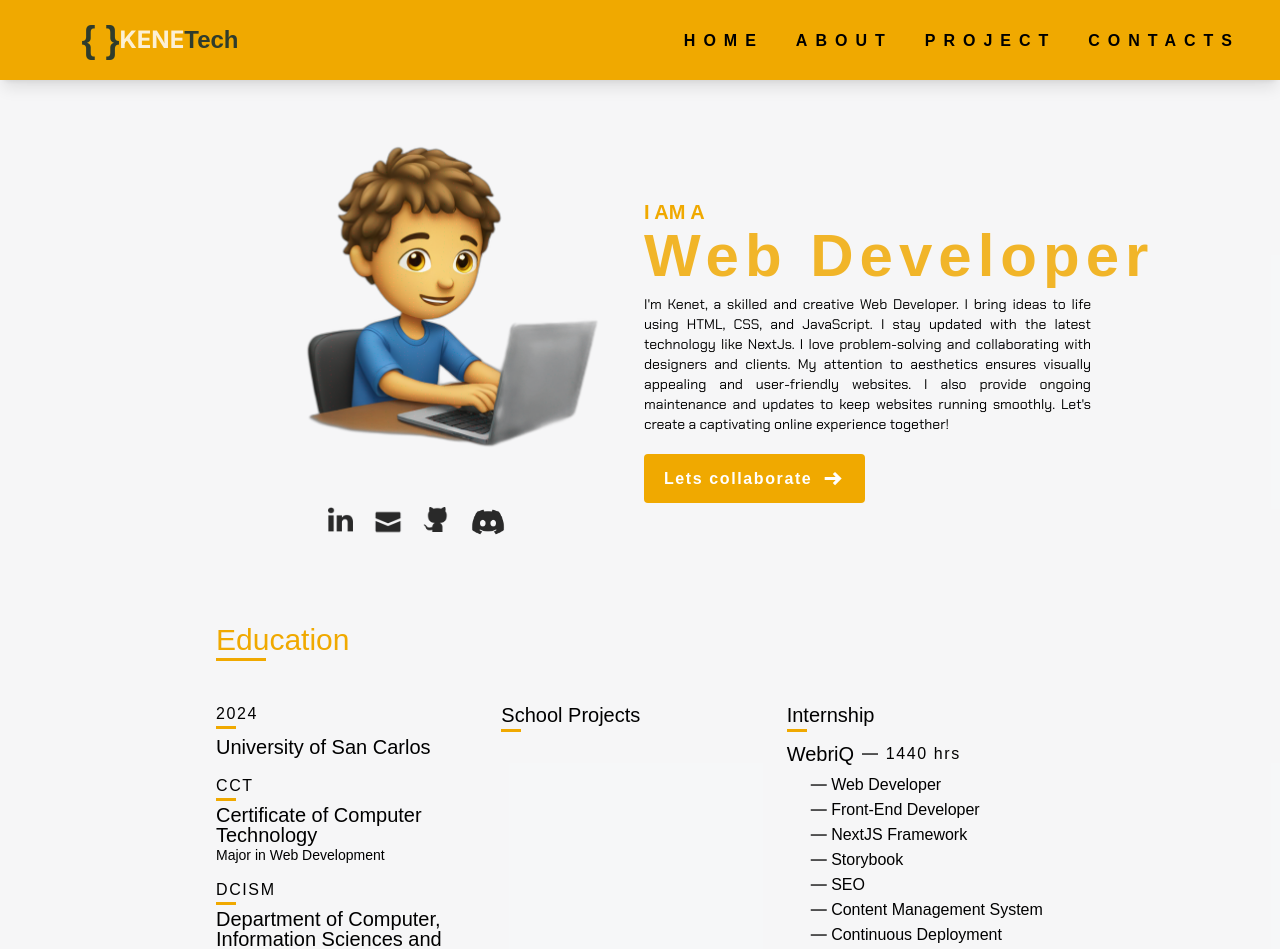
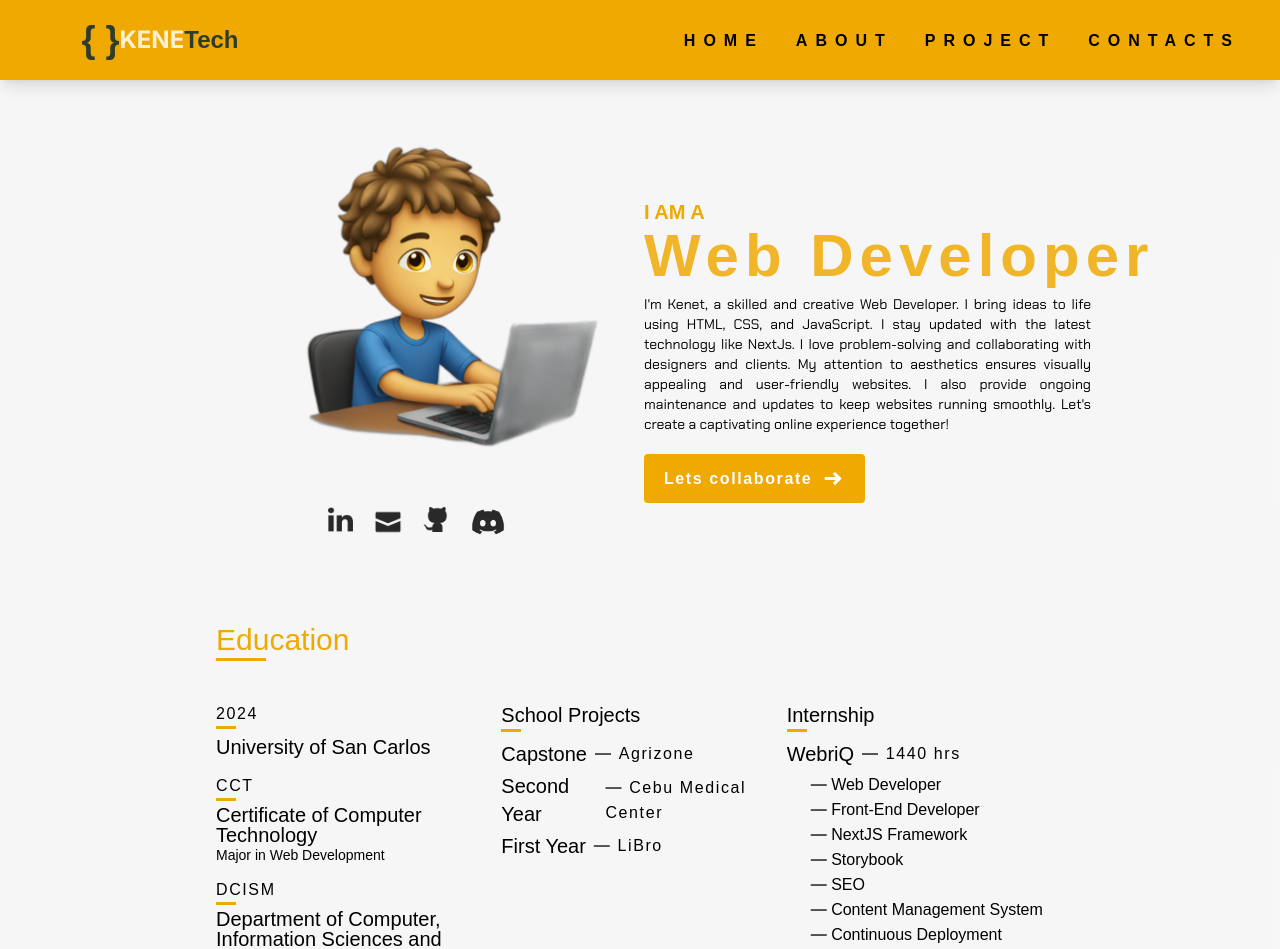
Before and after one commit to kenetmedez/portfolio, a Next.js app: page / in a window 1280 px wide. Shown: the top 949 px of the page. Built offline with nearby package versions, Linux system fonts and the light colour scheme; a web font is replaced by a local one.

Commit message:
Add: School proj(un)

```diff
--- a/components/Background.tsx
+++ b/components/Background.tsx
@@ -74,11 +74,61 @@ export default function Background() {
 
               <div className="school_projects">
                 <div className="school_content">
-                  <div className="year mb-2">
+                  <div className="header mb-2">
                     <span className="font-second text-black text-xl">
                       School Projects
                     </span>
                     <div className="h-[3px] bg-primary md:w-[20px] w-[30px]" />
+                  </div>
+
+                  <div>
+                    <div className="flex flex-row items-center justify-start mb-1 gap-2">
+                      {/* <a
+                        href=""
+                        target="_blank"
+                        rel="noopener noreferrer"
+                        className="flex flex-row items-center justify-start mb-1 gap-x-2"
+                      > */}
+                      <h3 className="font-second items-center lg:text-xl text-lg hover:underline">
+                        Capstone
+                      </h3>
+                      <span className="tracking-widest">
+                          &mdash; <span className="font-second">Agrizone</span>
+                        </span>
+                      {/* </a> */}
+                    </div>
+
+                    <div className="flex flex-row items-center justify-start mb-1 gap-2">
+                      {/* <a
+                        href=""
+                        target="_blank"
+                        rel="noopener noreferrer"
+                        className="flex flex-row items-center justify-start mb-1 gap-x-2"
+                      > */}
+                      <h3 className="font-second items-center lg:text-xl text-lg hover:underline">
+                        Second Year
+                      </h3>
+                      <span className="tracking-widest">
+                          &mdash; <span className="font-second">Cebu Medical Center</span>
+                        </span>
+                      {/* </a> */}
+                    </div>
+
+                    <div className="flex flex-row items-center justify-start mb-1 gap-2">
+                      {/* <a
+                        href=""
+                        target="_blank"
+                        rel="noopener noreferrer"
+                        className="flex flex-row items-center justify-start mb-1 gap-x-2"
+                      > */}
+                      <h3 className="font-second items-center lg:text-xl text-lg hover:underline">
+                        First Year
+                      </h3>
+                      <span className="tracking-widest">
+                          &mdash; <span className="font-second">LiBro</span>
+                        </span>
+                      {/* </a> */}
+                    </div>
                   </div>
                 </div>
               </div>
```
